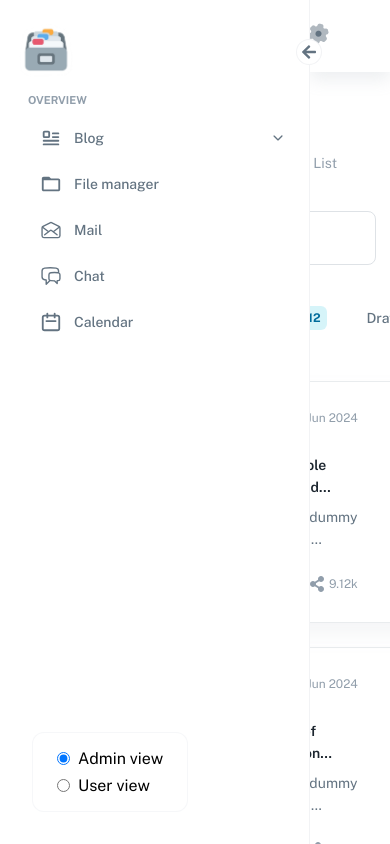
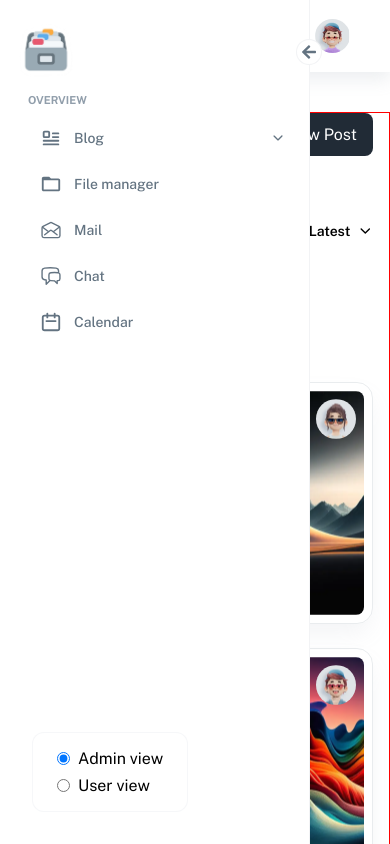
Before and after one commit to hajarakotozafy/blog, a React (Vite) app: page / in a window 390 px wide. Built offline with nearby package versions, Linux system fonts and the light colour scheme.

Commit message:
feat: admin nav panel responsive

```diff
--- a/src/components/Card/Card.scss
+++ b/src/components/Card/Card.scss
@@ -86,6 +86,9 @@
 
                     }
                 }
+                @media screen and (max-width: 440px){
+                    display: none;
+                }
             }
         }
     }
--- a/src/components/SideBar/SideBar.scss
+++ b/src/components/SideBar/SideBar.scss
@@ -24,7 +24,7 @@
             transform: translateY(-50%);
             right: -29px;
             cursor: pointer;
-            transition: all 0.4s ease;
+/*            transition: all 0.4s ease;*/
             &.reverse{
                 transform: translateY(-50%) rotate(180deg);
             }
@@ -118,6 +118,29 @@
                 .displayOneCollapse{
                     display: flex;
                 }
+                .sidenav-header{
+
+                }
+            }
+        }
+    }
+    @media screen and (max-width: 764px){
+        position: absolute;
+        &.hide{
+            top: 0;
+            left: 0;
+            padding: 0;
+            .sidenav-header{
+                img{
+                    display: none;
+                }
+            }
+            .hide-btn-action{
+                top: 48px;
+                left: 8px;
+                            }
+            .menu{
+                display:none;
             }
         }
     }
--- a/src/index.scss
+++ b/src/index.scss
@@ -47,9 +47,6 @@ $text-color: #212B36;
   box-sizing: border-box;
   margin: 0;
   padding: 0;
-}
-body{
-  overflow: hidden;
 }
 .app-container{
   width: 100%;
--- a/src/pages/BlogList/BlogList.scss
+++ b/src/pages/BlogList/BlogList.scss
@@ -5,8 +5,9 @@
     padding: 40px 0;
     .blog-list-inner{
         flex: 1;
-        max-width: 1200px;
-        padding: 0 40px;
+        border: 1px solid red;
+        max-width: 1152px;
+        padding: 0 16px;
         display: flex;
         flex-direction: column;
         row-gap: 40px;
```
